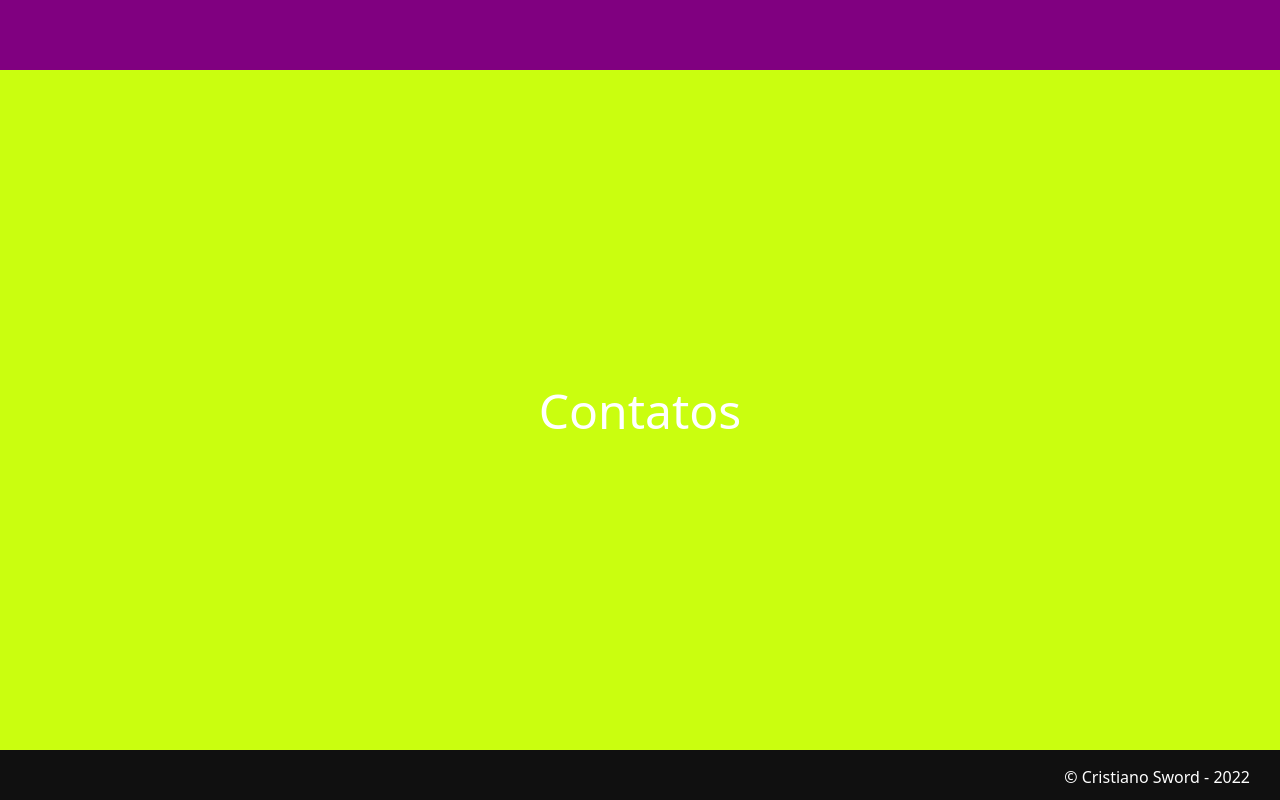
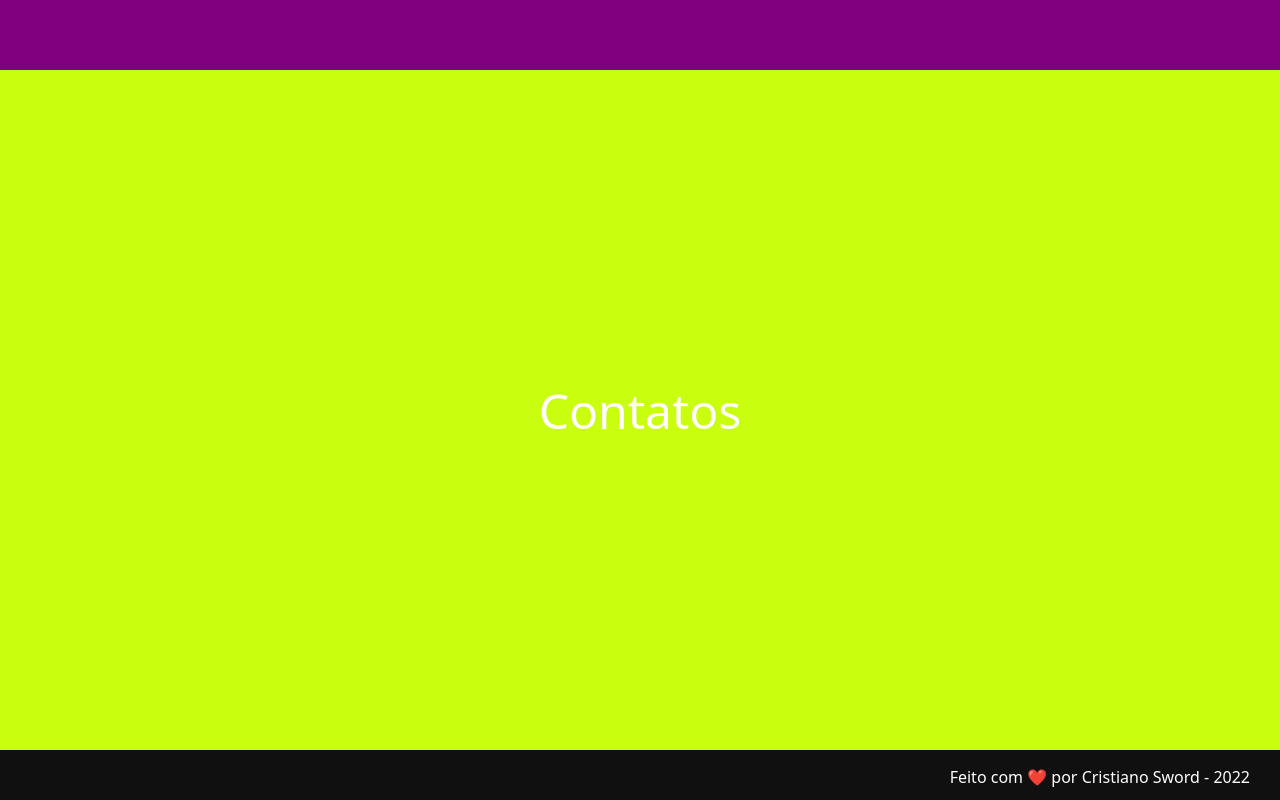
Before and after one commit to CristianoSword/Scroll-Elements-JS, a plain HTML site: page index.html in a window 1280 px wide. Shown: the part 1350-2150 px from the top of the page. Drawn offline with Linux system fonts and the light colour scheme.

Commit message:
update html

```diff
--- a/index.html
+++ b/index.html
@@ -38,7 +38,7 @@
     </main>
 
     <footer class="footer">
-        <p>&copy; Cristiano Sword - 2022</p>
+        <p>Feito com ❤️ por Cristiano Sword - 2022</p>
     </footer>
 
 
```
